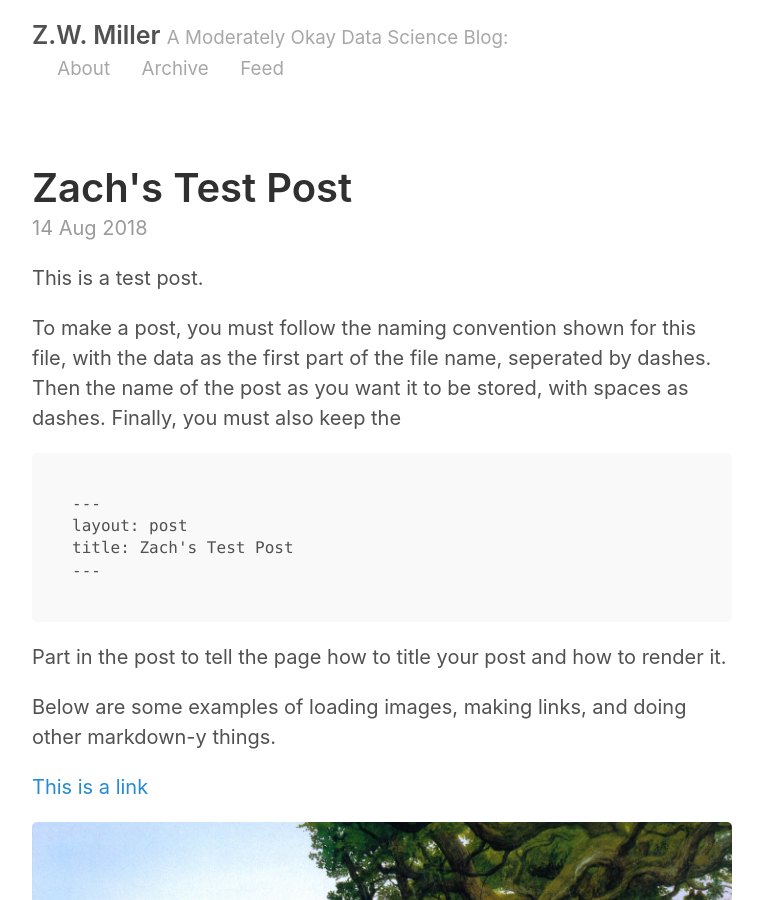
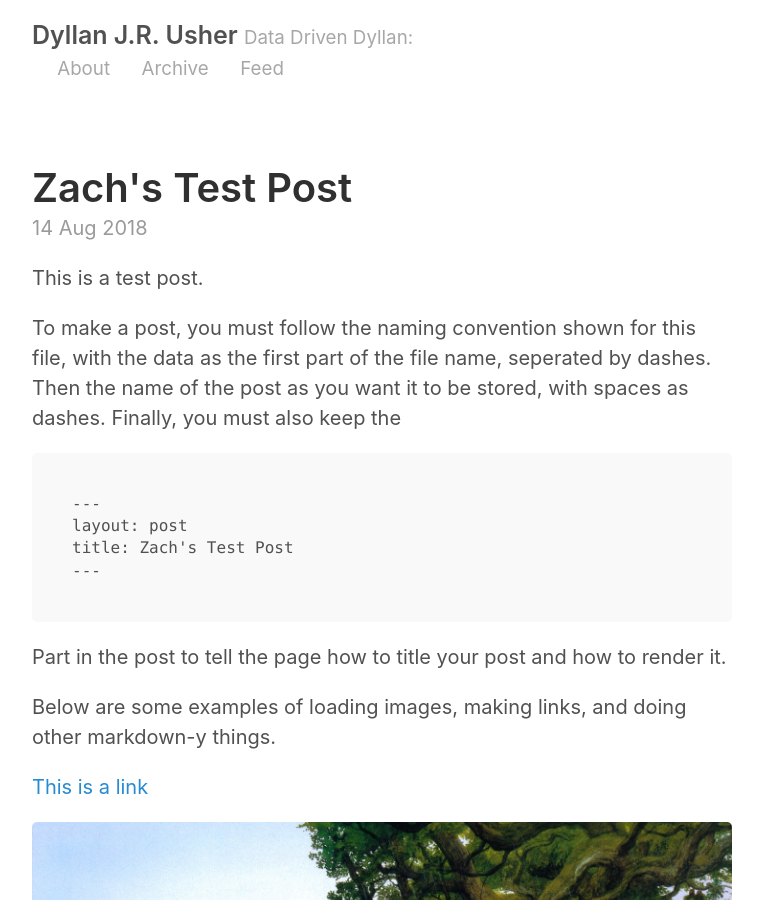
Before and after one commit to Dyllanjrusher/Dyllanjrusher.github.io, a Jekyll site: the page built from index.html, in a window 1280 px wide and 900 px high. Shown: the whole window, without its empty margins (258-1021 px from the left). Built offline with Jekyll 4.4.1, drawn with Linux system fonts in a browser that asks for light colours; the list of posts is cut into pages by our own code.

Commit message:
updated configs

```diff
--- a/_config.yml
+++ b/_config.yml
@@ -2,9 +2,9 @@
 permalink:           pretty
 
 # Setup
-title:               Z.W. Miller
-tagline:             A Moderately Okay Data Science Blog
-url:                 http://zwmiller.github.io
+title:               Dyllan J.R. Usher
+tagline:             Data Driven Dyllan
+url:                 http://Dyllanjrusher.github.io
 paginate:            2
 baseurl:             ""
 
@@ -17,14 +17,14 @@ sass:
 
 # About/contact
 author:
-  name:              Zach Miller
-  url:               https://twitter.com/zaglamir
-  email:             zach@thisismetis.com
+  name:              Dyllan Usher
+  url:               https://www.linkedin.com/in/dyllan-usher-1b35741a8/
+  email:             Dyllanjrusher00@gmail.com
 
 # Custom vars
 version:             2.0.0
 github:
-  repo:              https://github.com/zwmiller
+  repo:              https://github.com/Dyllanjrusher
 
 # Gems
 gems:
```
